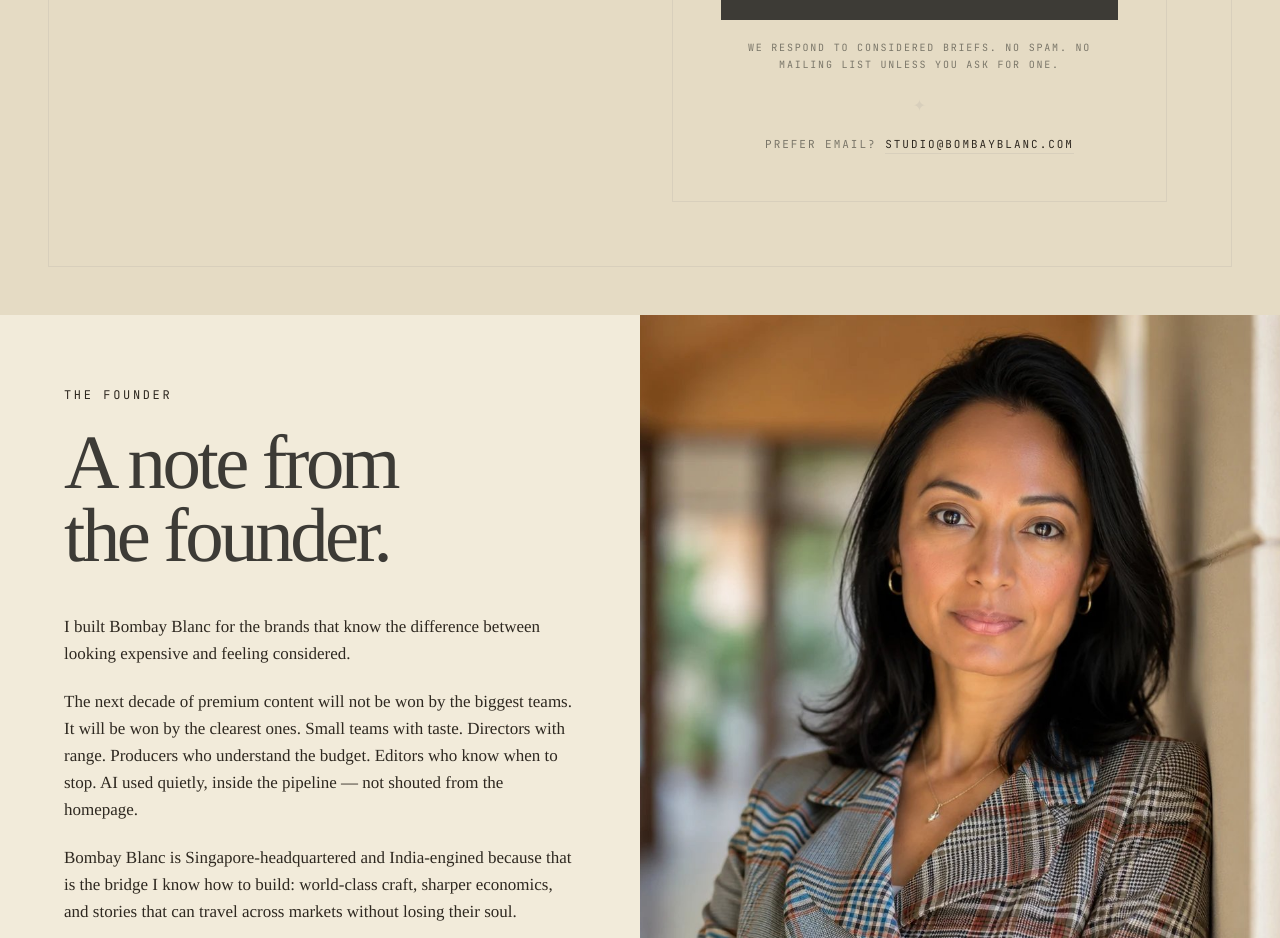
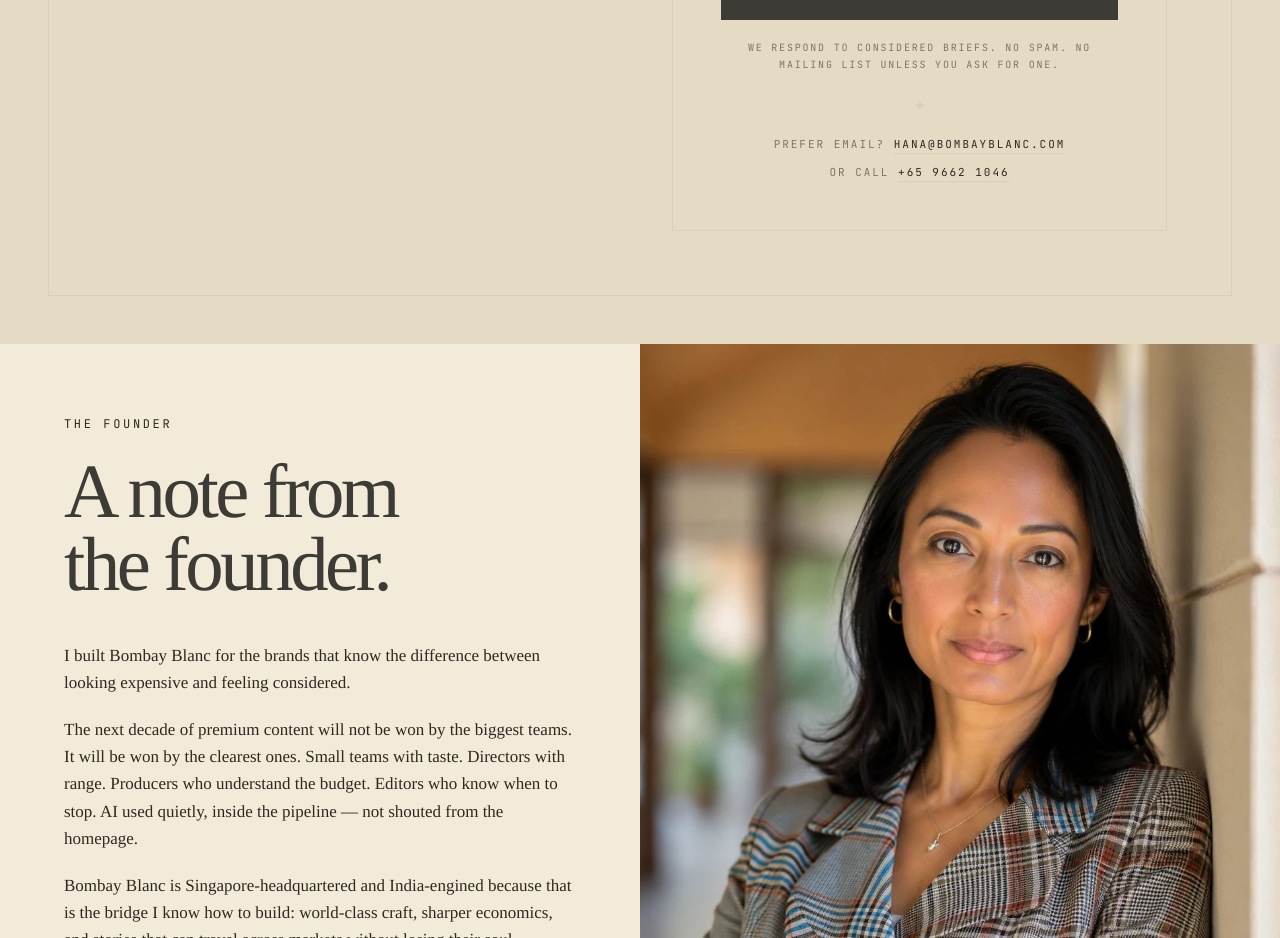
Before and after one commit to farhanamattar-code/bombay-blanc-site, a React (Vite) app: page / in a window 1280 px wide. Shown: the part 6060-6998 px from the top of the page. Built offline with nearby package versions, Linux system fonts and the light colour scheme; a web font is replaced by a local one.

Commit message:
Update Contact Section

```diff
--- a/src/components/ContactSection.jsx
+++ b/src/components/ContactSection.jsx
@@ -273,10 +273,20 @@
               <p className="text-center font-mono text-[11px] tracking-[0.18em] uppercase text-ash">
                 Prefer email?{" "}
                 <a
-                  href="mailto:studio@bombayblanc.com"
+                  href="mailto:hana@bombayblanc.com"
                   className="text-indigo no-underline border-b border-khadi pb-px transition-colors duration-300 hover:border-vermilion"
                 >
-                  studio@bombayblanc.com
+                  hana@bombayblanc.com
+                </a>
+              </p>
+
+              <p className="text-center font-mono text-[11px] tracking-[0.18em] uppercase text-ash mt-3">
+                Or call{" "}
+                <a
+                  href="tel:+6596621046"
+                  className="text-indigo no-underline border-b border-khadi pb-px transition-colors duration-300 hover:border-vermilion"
+                >
+                  +65 9662 1046
                 </a>
               </p>
             </div>
```
